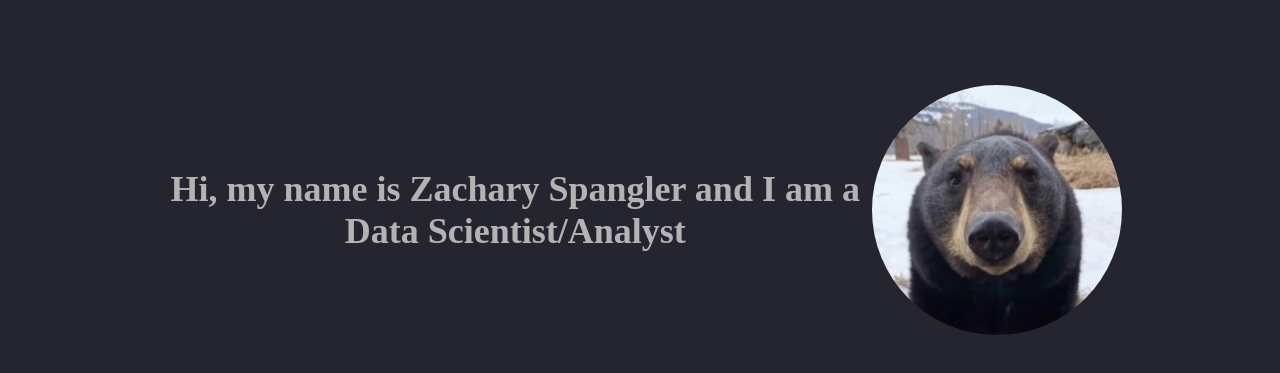
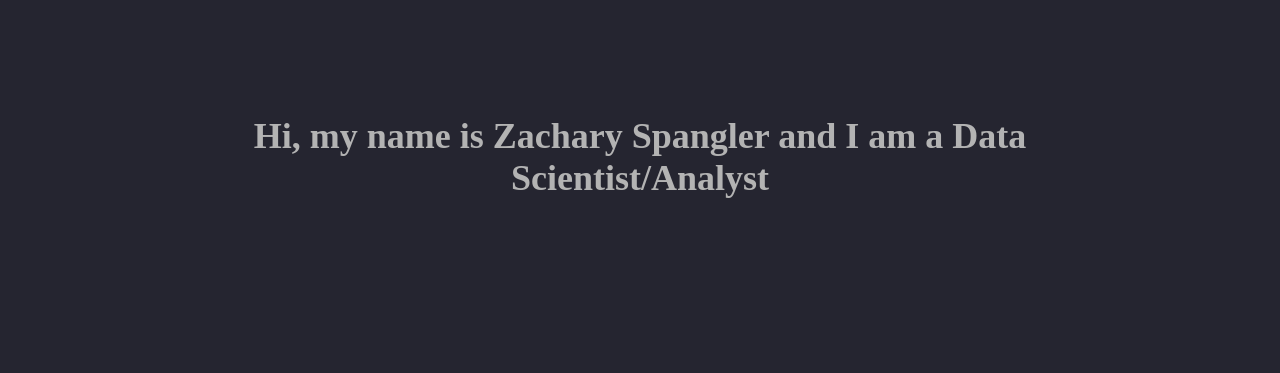
Before and after one commit to scootertb/scootertb.github.io, a plain HTML site: page index.html in a window 1280 px wide. Shown: the part 99-472 px from the top of the page. Drawn offline with Linux system fonts and the light colour scheme.

Commit message:
Update index.html

```diff
--- a/index.html
+++ b/index.html
@@ -25,6 +25,7 @@
     </header>
     <main class="about">
         <h2>Hi, my name is Zachary Spangler and I am a Data Scientist/Analyst</h2>
-        <img src="/srcs/IMG_3365.jpg" class="avatar">
+        <!--<img src="/srcs/IMG_3365.jpg" class="avatar">-->
     </main>
+
 </html>
```
